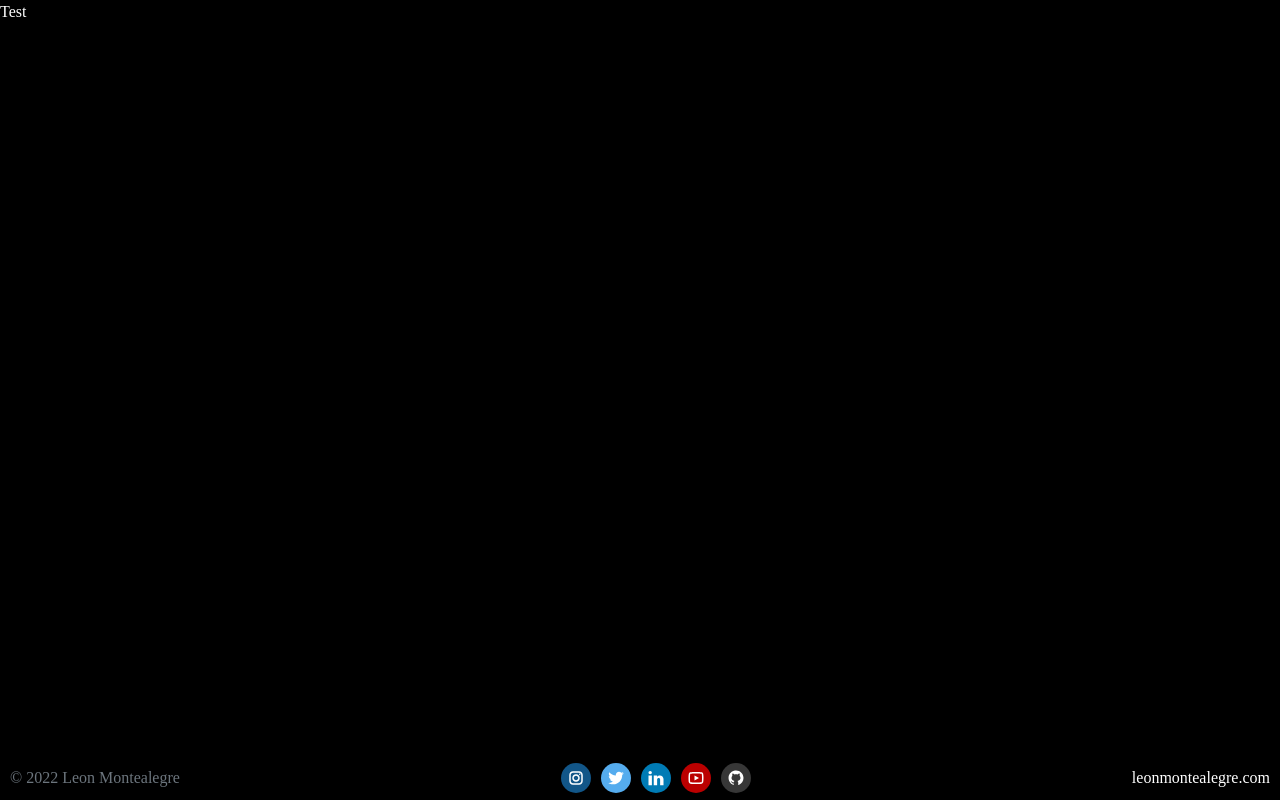
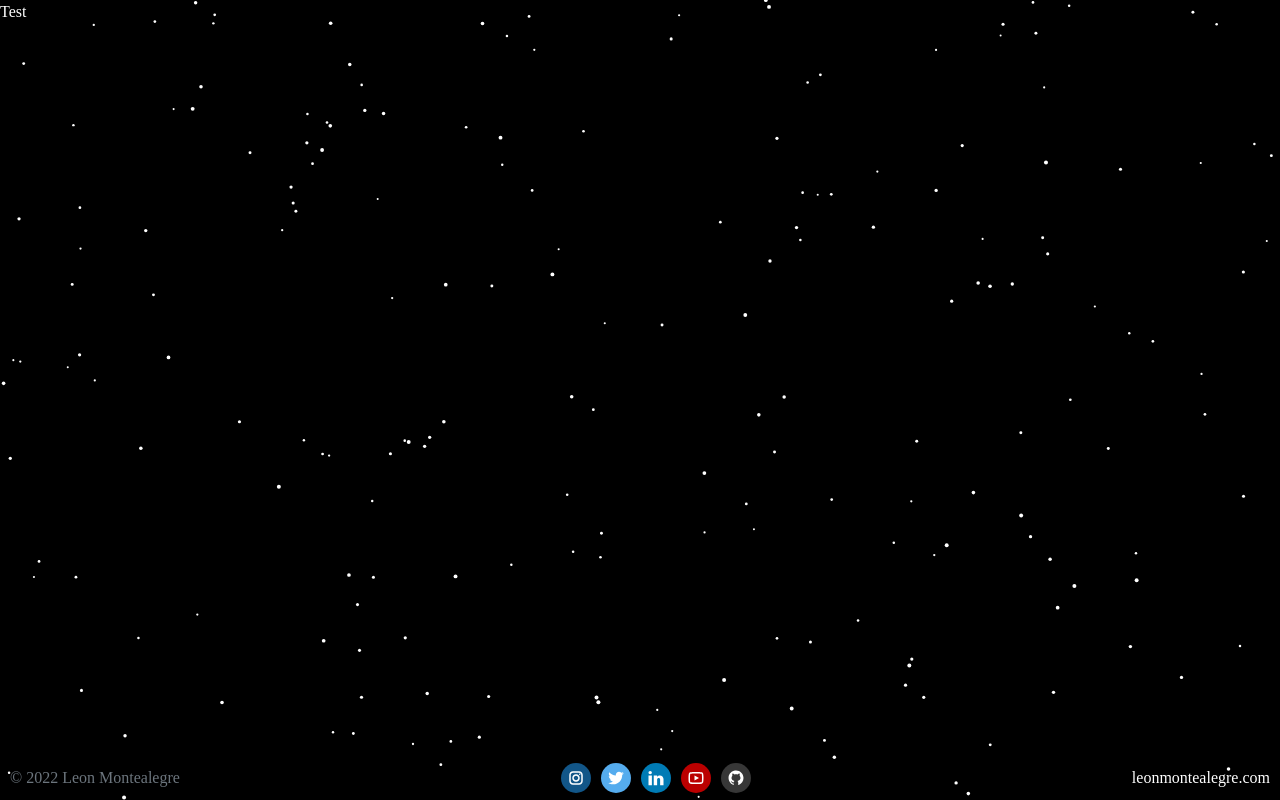
Before and after one commit to LeonMontealegre/Website, a Next.js app: page / in a window 1280 px wide. Built offline with nearby package versions, Linux system fonts and the light colour scheme; a web font is replaced by a local one.

Commit message:
Added background

```diff
--- /dev/null
+++ b/src/components/Background/index.module.scss
@@ -0,0 +1,42 @@
+
+.background {
+    position: fixed;
+
+    width: 100%;
+    height: 100%;
+
+    left: 0;
+    top: 0;
+}
+@keyframes pulseAnimation {
+    0%   { transform: scale(1) }
+    30%  { transform: scale(1.2); }
+    70%  { transform: scale(0.2); }
+    100% { transform: scale(1) }
+}
+@keyframes glowingAnimation {
+    0%   { opacity: var(--star-brightness, 1); }
+    100% { opacity: calc(var(--star-brightness, 1) * 0.5); }
+}
+
+
+.star {
+
+    animation:
+	    pulseAnimation var(--star-animation-duration, 3000ms) infinite backwards
+	    glowingAnimation var(--star-animation-glow-duration, 5000ms) infinite alternate backwards;
+
+    animation-delay: var(--star-animation-delay, 0);
+}
+.shooting__star {
+    @keyframes shootingStarAnimation {
+        0% { transform: translate(0, 0); opacity: 0; }
+        50% { opacity: var(--star-brightness, 1); }
+        100% { transform: translate(var(--star-target-dx), var(--star-target-dy)); opacity: 0; }
+    }
+
+    animation:
+	    shootingStarAnimation var(--star-animation-duration, 3000ms) infinite backwards;
+
+    animation-delay: var(--star-animation-delay, 0);
+}
--- /dev/null
+++ b/src/components/Background/index.tsx
@@ -0,0 +1,46 @@
+import {useState} from "react";
+import {useEffect} from "react";
+import {useMemo} from "react";
+
+import styles from "./index.module.scss";
+
+
+const NUM_STARS = 200;
+const NUM_SHOOTING_STARS = 4;
+
+const stars = Array(NUM_STARS).fill(0).map((_, i) => ({
+    cx: `${Math.random()*100}%`,
+    cy: `${Math.random()*100}%`,
+    r: (Math.random() + 1),
+    delay:    `${i*100 +  500 * Math.random()}ms`,
+    duration: `${ 3000 + 4000 * Math.random()}ms`,
+    brightness: 0.7 + 0.3 * Math.random(),
+}));
+
+export const Background = () => {
+    const [showStars, setShowStars] = useState(false);
+
+    useEffect(() => {
+        // Wait for hydration to finish then show stars
+        setShowStars(true);
+    }, []);
+
+    return useMemo(() => (
+        <svg className={styles["background"]} preserveAspectRatio="xMinYMin slice">
+            {showStars &&
+             stars.map(({ cx, cy, r, delay, duration, brightness }, i) => (
+                <circle
+                    key={`star-${i}`}
+                    className={styles["star"]}
+                    fill="white"
+                    cx={cx} cy={cy} r={r} transform-origin={`${cx} ${cy}`}
+                    style={{
+                        "--star-animation-delay": delay,
+                        "--star-animation-duration": duration,
+                        "--star-animation-glow-duration": "1000ms",
+                        "--star-brightness": brightness,
+                    } as React.CSSProperties} />
+            ))}
+        </svg>
+    ), [showStars]);
+}
--- a/src/components/Footer/index.module.scss
+++ b/src/components/Footer/index.module.scss
@@ -29,7 +29,7 @@
         $icon-pos: $size/2 - $icon-size/2;
 
         @media screen and (max-width: 600px) {
-            display: none;
+            display: none !important;
         }
 
         & > a {
--- a/src/pages/_app.tsx
+++ b/src/pages/_app.tsx
@@ -1,5 +1,6 @@
 import type { AppProps } from "next/app";
 
+import {Background} from "components/Background";
 import {Footer} from "components/Footer";
 
 import "styles/globals.scss";
@@ -7,6 +8,7 @@ import "styles/globals.scss";
 
 function MyApp({ Component, pageProps }: AppProps) {
     return <>
+        <Background />
         <Component {...pageProps} />
         <Footer />
     </>
```
